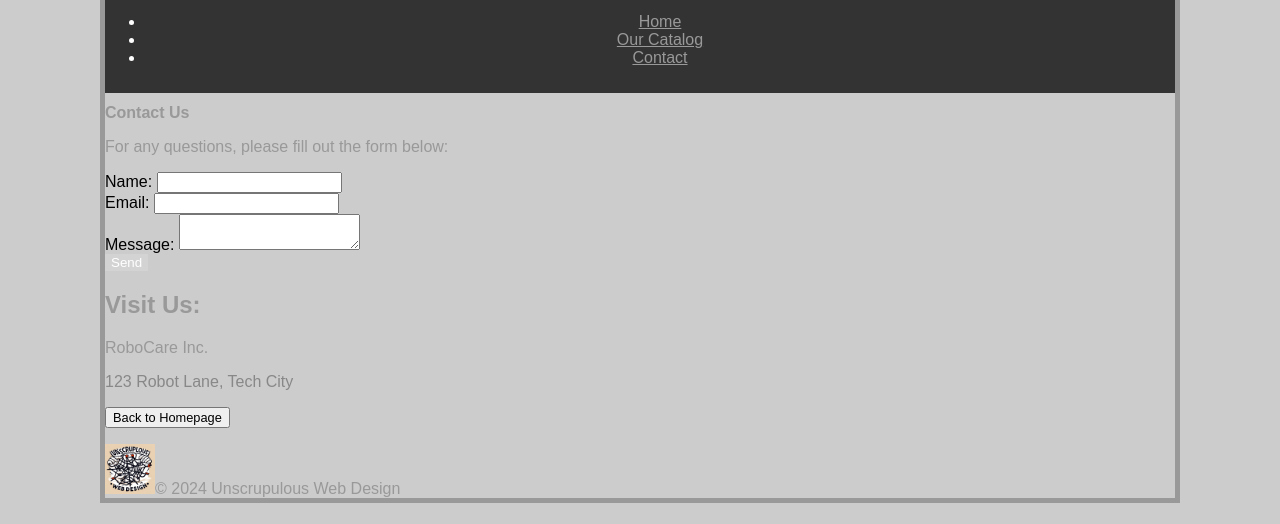
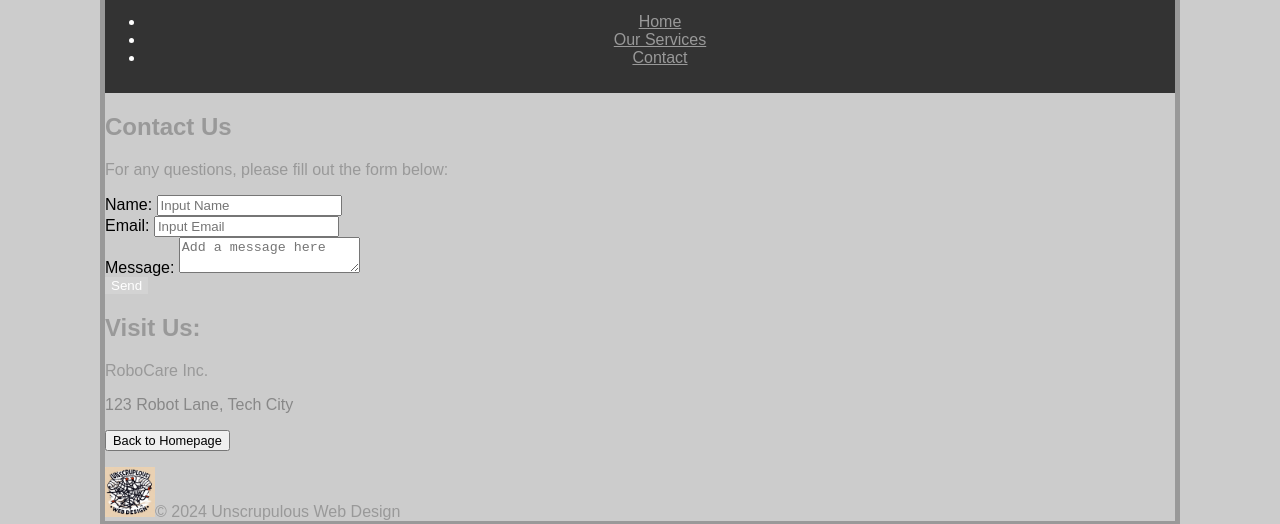
Before and after one commit to IWU-CS253/cs253-accessibility-roborepair-websitez, a plain HTML site: page contact.html in a window 1280 px wide. Shown: the part 418-942 px from the top of the page. Drawn offline with Linux system fonts and the light colour scheme.

Commit message:
edited the contact page

```diff
--- a/contact.html
+++ b/contact.html
@@ -14,31 +14,34 @@
         <nav>
             <ul>
                 <li><a href="index.html">Home</a></li>
-                <li><a href="services.html">Our Catalog</a></li>
+                <li><a href="services.html">Our Services</a></li>
                 <li><a href="contact.html">Contact</a></li>
             </ul>
         </nav>
     </header>
 
-    <h1>Contact Us</h1>
+    <section>
+    <h2>Contact Us</h2>
     <p>For any questions, please fill out the form below:</p>
 
     <form>
-        Name: <input type="text" name="name"><br>
-        Email: <input type="text" name="email"><br>
-        Message: <textarea name="message"></textarea><br>
+
+        Name: <input type="text" name="name" placeholder="Input Name" ><br>
+        Email: <input type="text" name="email" placeholder="Input Email"><br>
+        Message: <textarea name="message" placeholder="Add a message here"></textarea><br>
         <input type="submit" value="Send" style="background-color: lightgrey; color: white;">
     </form>
+    </section>
 
-    <div>
+    <section>
         <h2>Visit Us:</h2>
         <p>RoboCare Inc.</p>
         <p style="color: #888888;">123 Robot Lane, Tech City</p>
-    </div>
+    </section>
 
     <button onclick="document.location='index.html'">Back to Homepage</button>
     <footer>
-        <p><img src="images/unscrupulous.png" width="50px">© 2024 Unscrupulous Web Design</p>
+        <p><img src="images/unscrupulous.png" width="50px" alt="Logo for unscrupulous design">© 2024 Unscrupulous Web Design</p>
     </footer>
 </body>
 </html>
```
